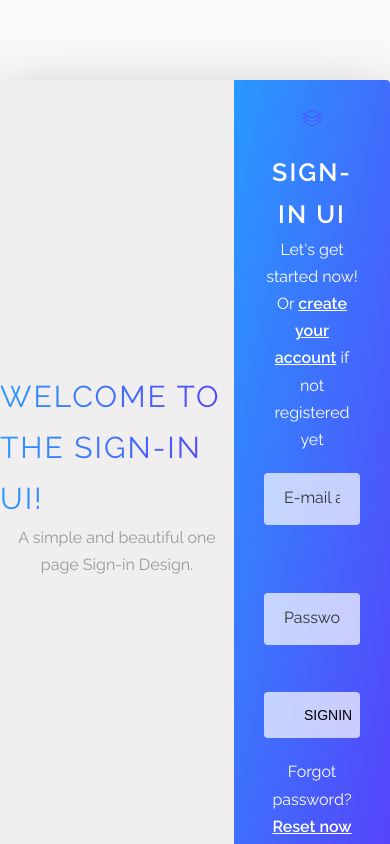
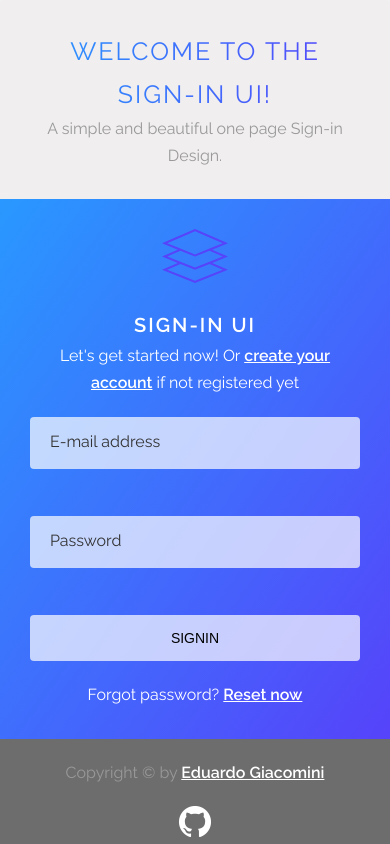
Before and after one commit to EduardoGiacomini/signin-ui, a website: page index.html in a window 390 px wide. Shown: the top 844 px of the page. Drawn offline with Linux system fonts and the light colour scheme.

Commit message:
Making responsive design :iphone:

```diff
--- a/index.html
+++ b/index.html
@@ -19,7 +19,7 @@
 
             <div class="container__primary">
                 <section class="u-center-box">
-                    <h1 class="heading-primary">Welcome to the Sign-in UI!</h1>
+                    <h1 class="heading-primary u-center-text">Welcome to the Sign-in UI!</h1>
                     <p class="paragraph u-center-text">A simple and beautiful one page Sign-in Design.</p>
                 </section>
             </div>
@@ -58,12 +58,13 @@
 
         </div>
         <footer class="footer">
-            <p class="paragraph u-margin-width">
+            <p class="paragraph u-margin-width u-center-text">
                 Copyright &copy; by <a href="https://github.com/EduardoGiacomini" target="_blank" class="link">Eduardo
                     Giacomini</a>
             </p>
-            <a href="https://github.com/EduardoGiacomini/signin-ui" target="_blank" class="u-margin-width"><img src="assets/github-mark-light-32px.png"
-                    alt="GitHub"></a>
+            <a href="https://github.com/EduardoGiacomini/signin-ui" target="_blank" class="footer__link u-margin-width">
+                <img src="assets/github-mark-light-32px.png" alt="GitHub Profile">
+            </a>
         </footer>
     </main>
 
--- a/sass/_base.scss
+++ b/sass/_base.scss
@@ -14,6 +14,4 @@ html {
 body {
   box-sizing: border-box;
   background-color: var(--color-grey-light-1);
-
-  min-height: 100vh;
 }
--- a/sass/_layout.scss
+++ b/sass/_layout.scss
@@ -5,6 +5,19 @@
   box-shadow: var(--shadow-dark);
   border-radius: 0.4rem;
   overflow: hidden;
+
+  @include respond(tab-land) {
+    max-width: 90rem;
+  }
+
+  @include respond(tab-port) {
+    max-width: 50rem;
+  }
+
+  @include respond(phone) {
+    max-width: 100%;
+    margin: 0;
+  }
 }
 
 .footer {
@@ -13,16 +26,38 @@
   display: flex;
   justify-content: center;
   align-content: center;
+
+  @include respond(phone) {
+    flex-direction: column;
+  }
+
+  &__link {
+    @include respond(phone) {
+      display: flex;
+      align-items: center;
+      justify-content: center;
+      margin-top: 2rem;
+    }
+  }
 }
 
 .container {
   background-color: var(--color-grey-light-3);
   display: flex;
 
+  @include respond(tab-port) {
+    flex-direction: column;
+  }
+
   &__primary {
     width: 60%;
+    padding: 3rem;
     display: flex;
     align-items: center;
+
+    @include respond(tab-port) {
+      width: 100%;
+    }
   }
 
   &__secondary {
@@ -34,6 +69,10 @@
       var(--color-primary-dark)
     );
     background-size: cover;
+
+    @include respond(tab-port) {
+      width: 100%;
+    }
   }
 }
 
--- /dev/null
+++ b/sass/_mixins.scss
@@ -0,0 +1,36 @@
+/*
+
+Media queries
+
+0 - 600px:          Phone
+601px - 1000px:      Tablet portrait
+1001px - 1200px:     Tablet landscape
+1201px +:           Normal styles apply
+---------------------------------------
+$breakpoint argument choices:
+    - phone
+    - tab-port
+    - tab-land
+
+*/
+
+@mixin respond($breakpoint) {
+  @if $breakpoint == phone {
+    /* 600px */
+    @media only screen and (max-width: 37.5em) {
+      @content;
+    }
+  }
+  @if $breakpoint == tab-port {
+    /* 1000px */
+    @media only screen and (max-width: 62.5em) {
+      @content;
+    }
+  }
+  @if $breakpoint == tab-land {
+    /* 1200 */
+    @media only screen and (max-width: 75em) {
+      @content;
+    }
+  }
+}
--- a/sass/_typography.scss
+++ b/sass/_typography.scss
@@ -26,6 +26,10 @@ body {
     text-shadow: var(--shadow-light);
     transform: translateY(-.4rem);
   }
+
+  @include respond(phone) {
+    font-size: 2.5rem;
+  }
 }
 
 .heading-secondary {
@@ -34,6 +38,10 @@ body {
   font-weight: 600;
   display: inline-block;
   letter-spacing: 0.2rem;
+
+  @include respond(phone) {
+    font-size: 2rem;
+  }
 }
 
 .paragraph {
--- a/sass/_utilities.scss
+++ b/sass/_utilities.scss
@@ -7,5 +7,5 @@
 }
 
 .u-margin-width {
-  margin: 0 4rem;
+  margin: 0 2rem;
 }
--- a/sass/main.scss
+++ b/sass/main.scss
@@ -1,6 +1,7 @@
 /* main.scss => main file of styles */
+@import "mixins";
+@import "variables";
 @import "base";
+@import "utilities";
+@import "typography";
 @import "layout";
-@import "typography";
-@import "utilities";
-@import "variables";
```
Also changed, not shown: styles/style.css.
